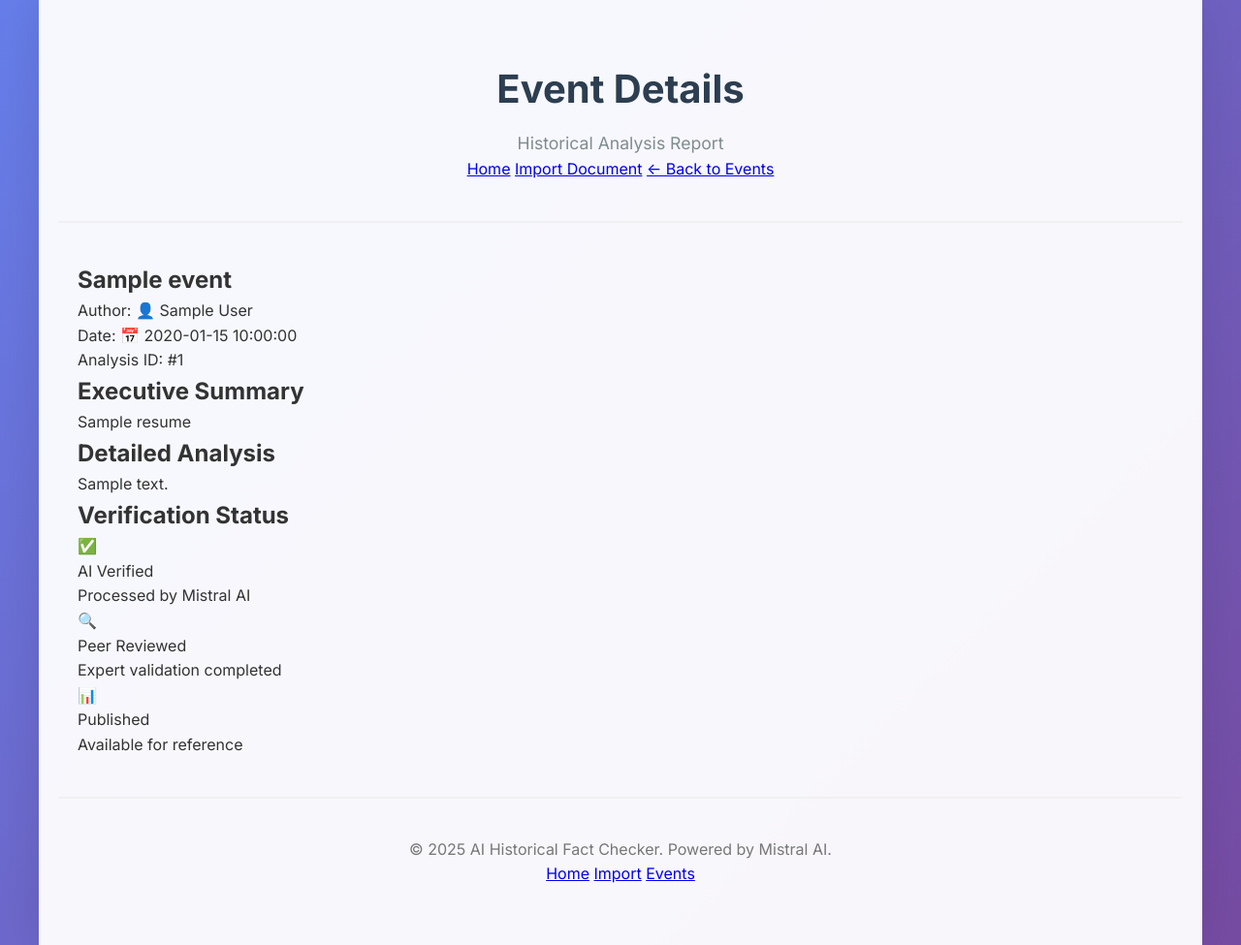
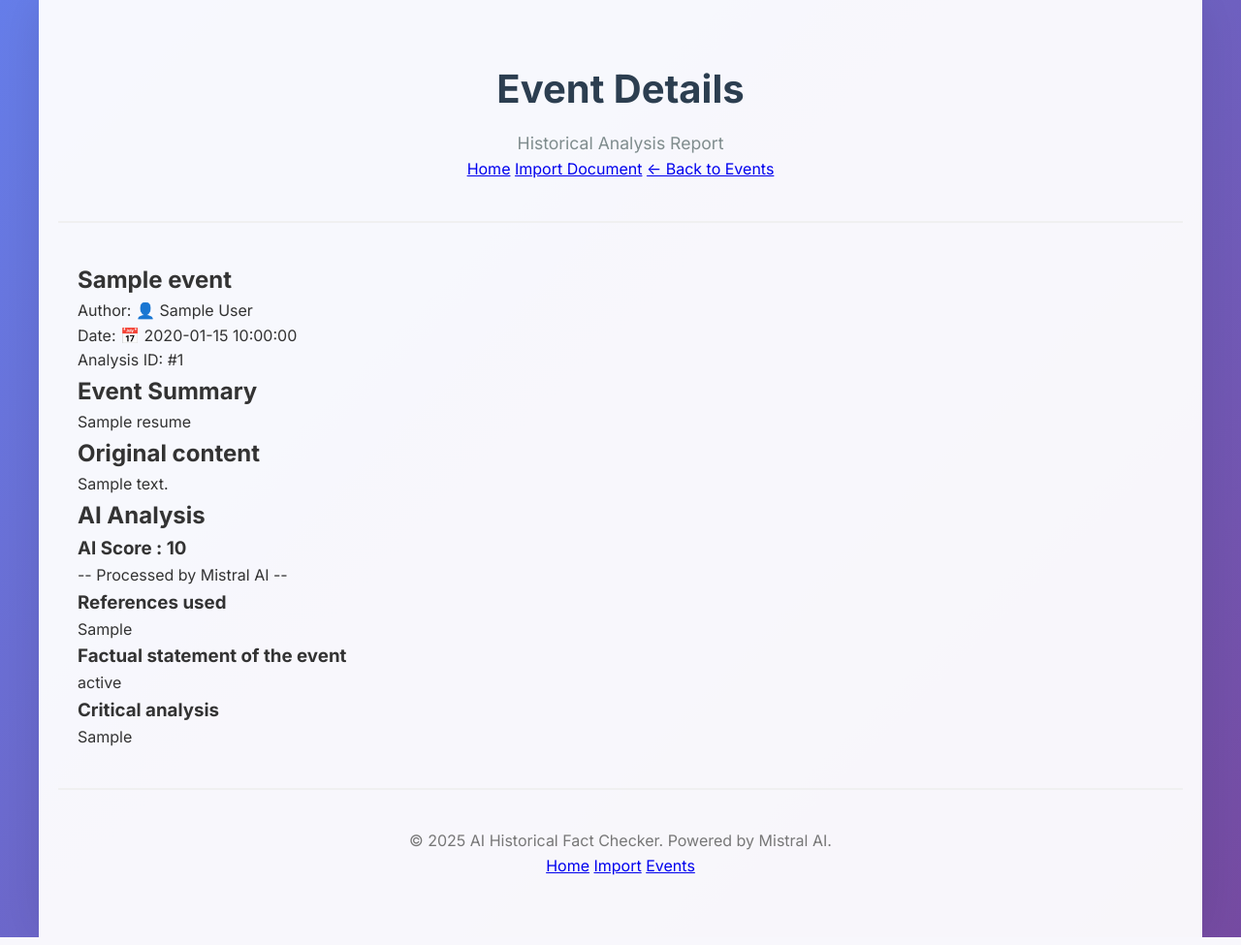
Before and after one commit to Dori-Tos/mistral-ai-project, a Flask app: template app/templates/event_detail.html in a window 1280 px wide. Shown: the whole page at 97% size. Run offline with Flask 3, Linux system fonts and the light colour scheme; the template is opened without the code that fills it: most values are stand-ins (such as "Sample title", 1, 10 or a date in 2020).

Commit message:
Proper layout for events details page

```diff
--- a/app/json_events/temporary.json
+++ b/app/json_events/temporary.json
@@ -11,7 +11,7 @@
     "id": 2,
     "author": "Star Wars",
     "date": "2021",
-    "title": "Princess Leia's Unique Foot Anatomy",
+    "title": "Princess Leia's Physical Traits",
     "resume": "Princess Leia has 6 toes on each foot.",
     "content": "In the last episod of star wars from 2021 we also learn that Princess Leia has 6 toes on each foot."
   }
--- a/app/main.py
+++ b/app/main.py
@@ -34,7 +34,6 @@ if not os.path.exists(UPLOAD_FOLDER):
 @app.route("/")
 def home():
     """Render the home page for the AI Historical Fact Checker."""
-    clear_temporary_file()
     return render_template('index.html')
 
 @app.route("/import")
@@ -70,7 +69,7 @@ def analyze_text():
     try:
         # Get the submitted text
         historical_text = request.form.get('historical_text', '').strip()
-
+        clear_temporary_file()
         # Server-side validation
         if not historical_text:
             text_error = "Please enter some historical text to analyze."
--- a/app/templates/event_detail.html
+++ b/app/templates/event_detail.html
@@ -1,11 +1,17 @@
 <!DOCTYPE html>
 <html lang="en">
   <head>
-    <meta charset="UTF-8">
-    <meta name="viewport" content="width=device-width, initial-scale=1.0">
-    <title>{{ event.title }} - AI Historical Fact Checker</title>
-    <link rel="stylesheet" href="{{ url_for('static', filename='css/style.css') }}">
-    <link href="https://fonts.googleapis.com/css2?family=Inter:wght@300;400;500;600;700&display=swap" rel="stylesheet">
+    <meta charset="UTF-8" />
+    <meta name="viewport" content="width=device-width, initial-scale=1.0" />
+    <title>Fact - {{ event.id }}</title>
+    <link
+      rel="stylesheet"
+      href="{{ url_for('static', filename='css/style.css') }}"
+    />
+    <link
+      href="https://fonts.googleapis.com/css2?family=Inter:wght@300;400;500;600;700&display=swap"
+      rel="stylesheet"
+    />
   </head>
   <body>
     <div class="container">
@@ -17,8 +23,12 @@
         </div>
         <nav class="navigation">
           <a href="{{ url_for('home') }}" class="nav-link">Home</a>
-                <a href="{{ url_for('import_page') }}" class="nav-link">Import Document</a>
-                <a href="{{ url_for('events_page') }}" class="nav-link">← Back to Events</a>
+          <a href="{{ url_for('import_page') }}" class="nav-link"
+            >Import Document</a
+          >
+          <a href="{{ url_for('events_page') }}" class="nav-link"
+            >← Back to Events</a
+          >
         </nav>
       </header>
 
@@ -46,13 +56,13 @@
 
           <!-- Event Summary -->
           <section class="event-summary">
-                    <h2>Executive Summary</h2>
+            <h2>Event Summary</h2>
             <p class="summary-text">{{ event.resume }}</p>
           </section>
 
           <!-- Event Content -->
           <section class="event-content-section">
-                    <h2>Detailed Analysis</h2>
+            <h2>Original content</h2>
             <div class="content-text">
               <p>{{ event.content }}</p>
             </div>
@@ -60,22 +70,29 @@
 
           <!-- Analysis Status -->
           <section class="analysis-status">
-                    <h2>Verification Status</h2>
+            <h2>AI Analysis</h2>
             <div class="status-grid">
               <div class="status-item verified">
-                            <div class="status-icon">✅</div>
-                            <div class="status-label">AI Verified</div>
-                            <div class="status-description">Processed by Mistral AI</div>
+                <h3>AI Score : {{ event.ai_score }}</h3>
+                <div class="status-description">
+                  -- Processed by Mistral AI --
                 </div>
-                        <div class="status-item reviewed">
-                            <div class="status-icon">🔍</div>
-                            <div class="status-label">Peer Reviewed</div>
-                            <div class="status-description">Expert validation completed</div>
               </div>
               <div class="status-item published">
-                            <div class="status-icon">📊</div>
-                            <div class="status-label">Published</div>
-                            <div class="status-description">Available for reference</div>
+                <h3>References used</h3>
+                <div class="status-description">{{event.ai_reference}}</div>
+              </div>
+              <div class="status-item published">
+                <h3>Factual statement of the event</h3>
+                <div class="status-description">
+                  {{event.ai_factual_statement}}
+                </div>
+              </div>
+              <div class="status-item published">
+                <h3>Critical analysis</h3>
+                <div class="status-description">
+                  {{event.ai_critical_analysis}}
+                </div>
               </div>
             </div>
           </section>
```
Lines whose indentation alone changed are shown as unchanged.
